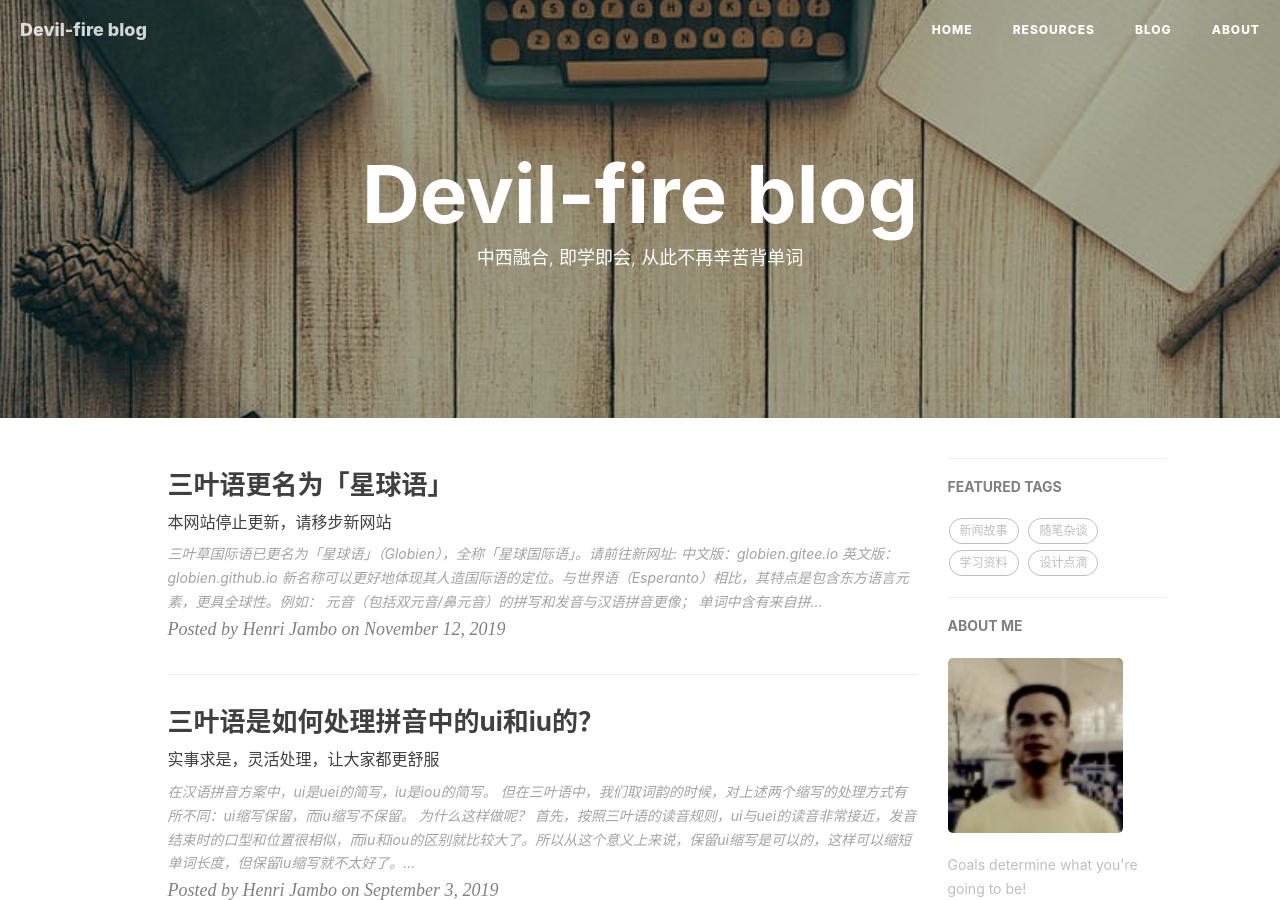
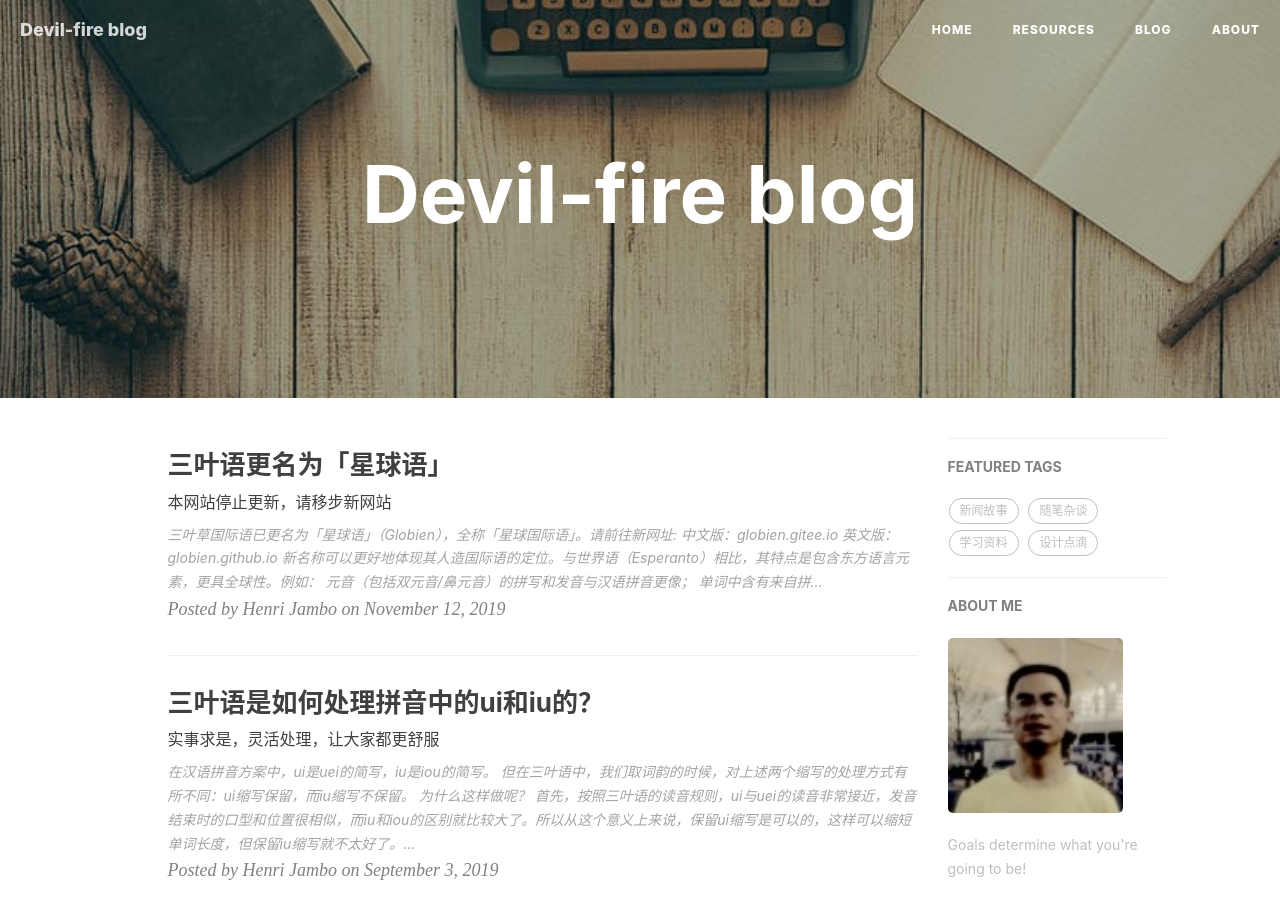
Before and after one commit to Devil-fire/Devil-fire.github.io, a Jekyll site: the page built from index.html, in a window 1280 px wide and 900 px high. Built offline with Jekyll 4.4.1, drawn with Linux system fonts in a browser that asks for light colours; nearby versions of some CDN libraries; the list of posts is cut into pages by our own code; comment, search, counter and statistics services are not loaded.

Commit message:
Update index.html

```diff
--- a/index.html
+++ b/index.html
@@ -1,6 +1,6 @@
 ---
 layout: page
-description: "中西融合, 即学即会, 从此不再辛苦背单词"
+description: ""
 ---
 
 <!--
```
